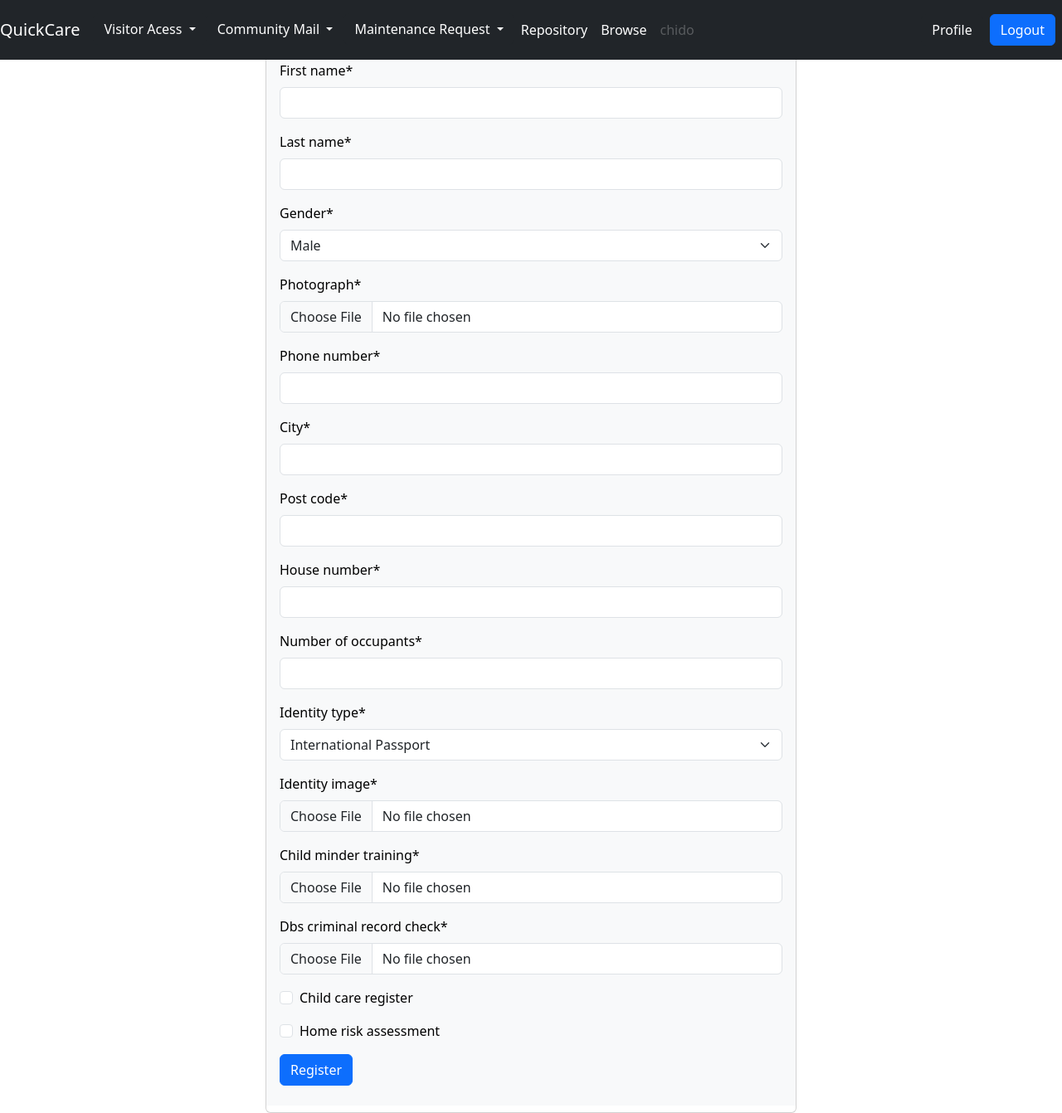
After one commit to Chido100/Quick_Care, a Django app: page /carer/register/ in a window 1280 px wide. The commit adds this page. Shown: the whole page at 83% size. Run offline with Django 4.2, Linux system fonts and the light colour scheme; a user stored in the database is signed in; some libraries are stand-ins or nearby versions; grey boxes are pictures that could not be loaded.

Commit message:
Updated carer views and added templates

```diff
--- a/quick_care/carer/forms.py
+++ b/quick_care/carer/forms.py
@@ -7,6 +7,6 @@
         model = ChildMinderKYC
         fields = [
             'first_name', 'last_name', 'gender', 'photograph', 'phone_number', 'city', 'post_code', 'house_number',
-            'number_of_occupants', 'identity_type', 'identity_image', 'child_mider_training', 'dbs_criminal_record_check',
+            'number_of_occupants', 'identity_type', 'identity_image', 'child_minder_training', 'dbs_criminal_record_check',
             'child_care_register', 'home_risk_assessment'
         ]
--- /dev/null
+++ b/quick_care/carer/templates/carer/register.html
@@ -0,0 +1,23 @@
+{% extends 'users/base.html' %}
+
+{% load crispy_forms_tags %}
+
+{% block content %}
+<div class="d-flex align-items-center justify-content-center" style="min-height: 100vh;">
+    <div class="card mx-auto" style="width: 40rem;">
+        <div class="card-body p-3 mb-2 bg-light text-black">
+            <div class="d-flex align-items-center mb-3">
+                <img src="#" alt="" style="height: 40px;">
+                <h5 class="card-title mb-3">Register to be a Childminder</h5>
+            </div>
+
+            <form method="post">
+                {% csrf_token %}
+                {{ form|crispy }}
+
+                <button class="btn btn-primary mb-2" type="submit">Register</button>
+            </form>
+        </div>
+    </div>
+</div>
+{% endblock content %}
--- a/quick_care/carer/urls.py
+++ b/quick_care/carer/urls.py
@@ -0,0 +1,8 @@
+from django.urls import path
+from .views import CreateChildminderView, ChildminderDetailsView
+
+
+urlpatterns = [
+    path('register/', CreateChildminderView.as_view(), name='register'),
+    path('childminder_details/<int:pk>/', ChildminderDetailsView.as_view(), name='childminder-details'),
+]
--- a/quick_care/carer/views.py
+++ b/quick_care/carer/views.py
@@ -20,7 +20,15 @@
     def get_success_url(self):
         return reverse_lazy('childminder-details', kwargs={childminder_id: self.object.id})
 
-    def get_context_data(self, **kwargs):
-        context = super().get_context_data(**kwargs)
-        context['childminder'] = self.childminder
-        return context
+    #def get_context_data(self, **kwargs):
+    #    context = super().get_context_data(**kwargs)
+    #    context['title'] = self.title
+    #    return context
+
+
+# Childminder Details
+class ChildminderDetailsView(LoginRequiredMixin, DetailView):
+    model = ChildMinderKYC
+    template_name = 'carer/childminder_details.html'
+    context_object_name = 'childminder'
+    pk_url_kwarg = 'pk'
--- a/quick_care/dashboard/templates/dashboard/dashboard.html
+++ b/quick_care/dashboard/templates/dashboard/dashboard.html
@@ -40,11 +40,15 @@
 
 <footer class="p-5 bg-dark text-white text-center position-relative">
     <div class="container">
+        <button class="btn btn-primary btn-lg" data-bs-toggle="modal" data-bs-target="#contact">Contact Us</button>
+        <p>Want to register as a childminder? <a href="{% url 'register' %}" class="btn btn-warning mb-2">Register</a></p>
+    </div>
+
+    <div class="container">
         <p class="lead">Copyright &copy; 2023 QuickCare</p>
         <a class="position-absolute bottom-0 end-0 p-5">
             <i class="bi bi-arrow-up-circle h1"></i>
         </a>
-        <button class="btn btn-primary btn-lg" data-bs-toggle="modal" data-bs-target="#contact">Contact Us</button>
     </div>
 
 </footer>>
--- a/quick_care/quick_care/urls.py
+++ b/quick_care/quick_care/urls.py
@@ -23,4 +23,5 @@
     path('admin/', admin.site.urls),
     path('', include('users.urls')),
     path('dashboard/', include('dashboard.urls')),
+    path('carer/', include('carer.urls')),
 ] + static(settings.MEDIA_URL, document_root=settings.MEDIA_ROOT)
```
Also changed, not shown: quick_care/carer/templates/carer/childminder_details.html (added, +9 -0 lines), quick_care/db.sqlite3.
